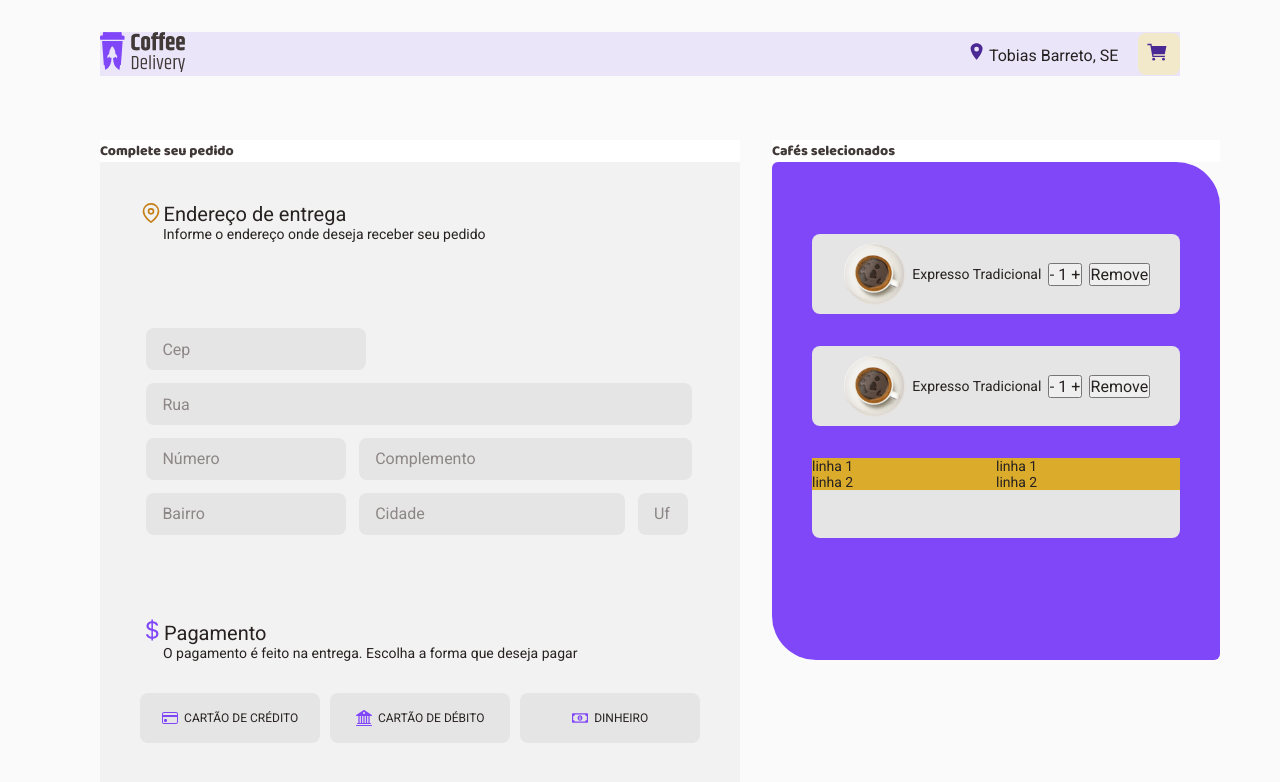
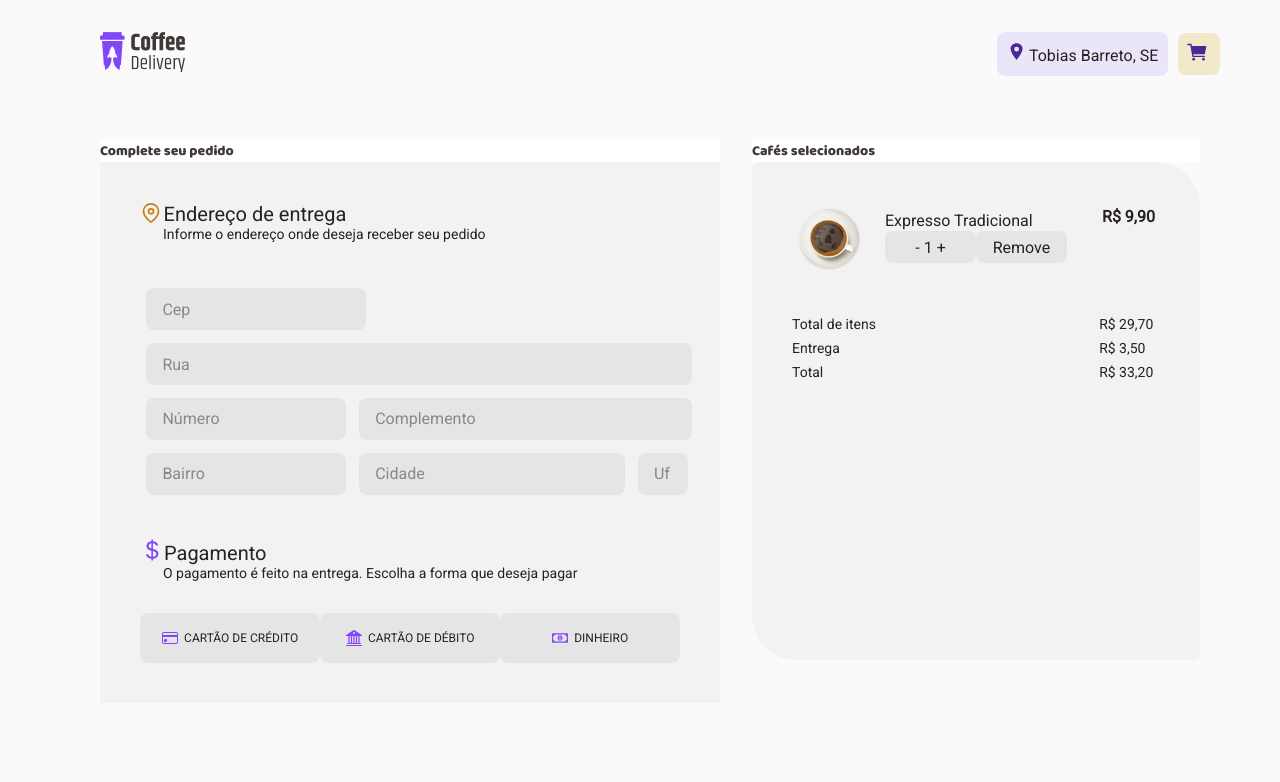
Before and after one commit to Jones-bass/coffe, a React (Vite) app: page / in a window 1280 px wide. Shown: the top 782 px of the page. Built offline with nearby package versions, Linux system fonts and the light colour scheme.

Commit message:
Estruturando CoffeConfirmation

```diff
--- a/src/components/CoffeConfirmation/index.tsx
+++ b/src/components/CoffeConfirmation/index.tsx
@@ -1,6 +1,8 @@
 import {
   ContainerMain,
   ContainerConfirmation,
+  ContaneirPayment,
+  CardButton,
   CardPayment,
   CardTotal,
 } from './styles'
@@ -11,27 +13,34 @@ export function CoffeConfirmation() {
     <ContainerMain>
       <p>Cafés selecionados</p>
       <ContainerConfirmation>
+        <ContaneirPayment>
+          <img src={img1} alt="" />
+
           <CardPayment>
-          <img src={img1} alt="" />
             <span>Expresso Tradicional</span>
+            <CardButton>
               <button>- 1 +</button>
               <button>Remove</button>
+            </CardButton>
           </CardPayment>
-        <CardPayment>
-          <img src={img1} alt="" />
-          <span>Expresso Tradicional</span>
-          <button>- 1 +</button>
-          <button>Remove</button>
-        </CardPayment>
+          <p>R$ 9,90</p>
+        </ContaneirPayment>
+
         <CardTotal>
+          <tbody>
             <tr>
-            <td>linha 1</td>
-            <td>linha 1</td>
+              <td width="85%">Total de itens</td>
+              <td>R$ 29,70</td>
             </tr>
             <tr>
-            <td>linha 2</td>
-            <td>linha 2</td>
+              <td width="85%">Entrega</td>
+              <td>R$ 3,50</td>
             </tr>
+            <tr>
+              <td width="85%">Total</td>
+              <td>R$ 33,20</td>
+            </tr>
+          </tbody>
         </CardTotal>
       </ContainerConfirmation>
     </ContainerMain>
--- a/src/components/CoffeConfirmation/styles.ts
+++ b/src/components/CoffeConfirmation/styles.ts
@@ -10,8 +10,17 @@ export const ContainerMain = styled.main`
     color: ${(porps) => porps.theme.subtitle};
   }
 `
+const Card = styled.div`
+  width: 368px;
+  height: 80px;
+
+  border-radius: 8px;
+  font-size: 14px;
+
+  font-family: 'Roboto';
+`
 export const ContainerConfirmation = styled.div`
-  background-color: ${(porps) => porps.theme.purple};
+  background-color: ${(porps) => porps.theme.card};
   padding: 40px;
   width: 448px;
   height: 498px;
@@ -20,46 +29,62 @@ export const ContainerConfirmation = styled.div`
   border-radius: 6px 44px 6px 44px;
 
   font-family: 'Roboto';
-  p {
+  > p {
     margin-left: 23px;
     font-size: 14px;
   }
 `
-const Card = styled.div`
-  background-color: ${(porps) => porps.theme.button};
-  width: 368px;
-  height: 80px;
-
-  border-radius: 8px;
-  font-size: 14px;
-
-  font-family: 'Roboto';
-`
-export const CardPayment = styled(Card)`
-  display: flex;
-
-  align-items: center;
-  text-align: center;
-
-  justify-content: center;
-  gap: 0.4rem;
-
-  margin-top: 32px;
+export const ContaneirPayment = styled.div`
+  display: grid;
+  grid-template-columns: 1fr 1fr 1fr;
+  padding: 5px;
 
   > img {
     width: 64px;
+    height: 64px;
+  }
+
+  > p {
+    text-align: end;
+    font-family: 'Roboto';
+    font-weight: bold;
+    font-size: 16px;
+  }
+`
+
+export const CardPayment = styled.div`
+  display: block;
+
+  > span {
+    font-size: 16px;
+    font-family: 'Roboto';
+  }
+`
+export const CardButton = styled.div`
+  max-width: 100%;
+  display: flex;
+
+  button {
+    width: 91px;
+    height: 32px;
+    border-radius: 8px;
+    border: none;
+    cursor: pointer;
+    background: ${(porps) => porps.theme.button};
+
+    :hover {
+      background: ${(porps) => porps.theme.hover};
+    }
   }
 `
 
 export const CardTotal = styled(Card)`
+  border-collapse: separate;
+  border-spacing: 0 0.5rem;
+
   align-items: center;
+  text-align: left;
+  justify-content: space-between;
 
   margin-top: 32px;
-  justify-content: space-between;
-
-  tr {
-    background-color: ${(porps) => porps.theme.yellow};
-    display: grid;
-    grid-template-columns: 1fr 1fr;
-  }
 `
--- a/src/components/Header/index.tsx
+++ b/src/components/Header/index.tsx
@@ -20,7 +20,7 @@ export function Header() {
               color: '#4B2995',
             }}
           />
-          Tobias Barreto, SE{' '}
+          Tobias Barreto, SE
         </span>
 
         <a href="#">
--- a/src/components/Header/styles.ts
+++ b/src/components/Header/styles.ts
@@ -1,22 +1,22 @@
 import styled from 'styled-components'
 
-export const HeaderContainer = styled.div`
-  background-color: ${(porps) => porps.theme.purpleLight};
+export const HeaderContainer = styled.header`
+  width: 100%;
+  max-width: 1120px;
+  margin: 0 auto;
 
-  width: 1440;
-  height: 104;
+  align-items: center;
   display: flex;
+  justify-content: space-between;
+
   margin: 32px 100px 32px 100px;
-  justify-content: space-between;
 `
 export const HeaderLogo = styled.image`
-  > img {
-    width: 60;
-    height: 90;
-  }
+  width: 60;
+  height: 90;
 `
 
-export const HeaderInformation = styled.image`
+export const HeaderInformation = styled.div`
   display: flex;
   justify-content: space-between;
   align-items: center;
--- a/src/components/Input/styles.ts
+++ b/src/components/Input/styles.ts
@@ -1,7 +1,7 @@
 import styled from 'styled-components'
 
-export const ContainerInput = styled.div`
-  padding: 40px;
+export const ContainerInput = styled.section`
+  padding: 0 0 0 40px;
 
   form {
     width: 560px;
```
Lines whose indentation alone changed are shown as unchanged.
